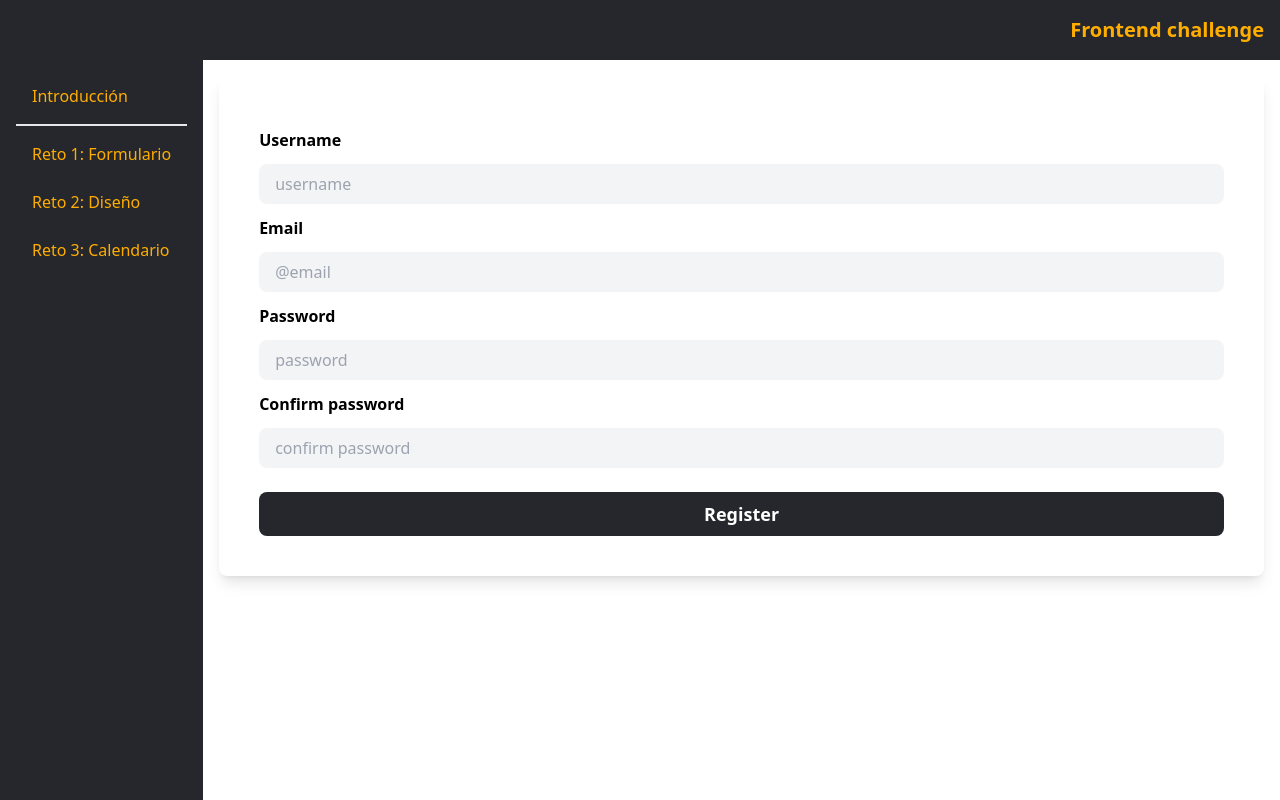
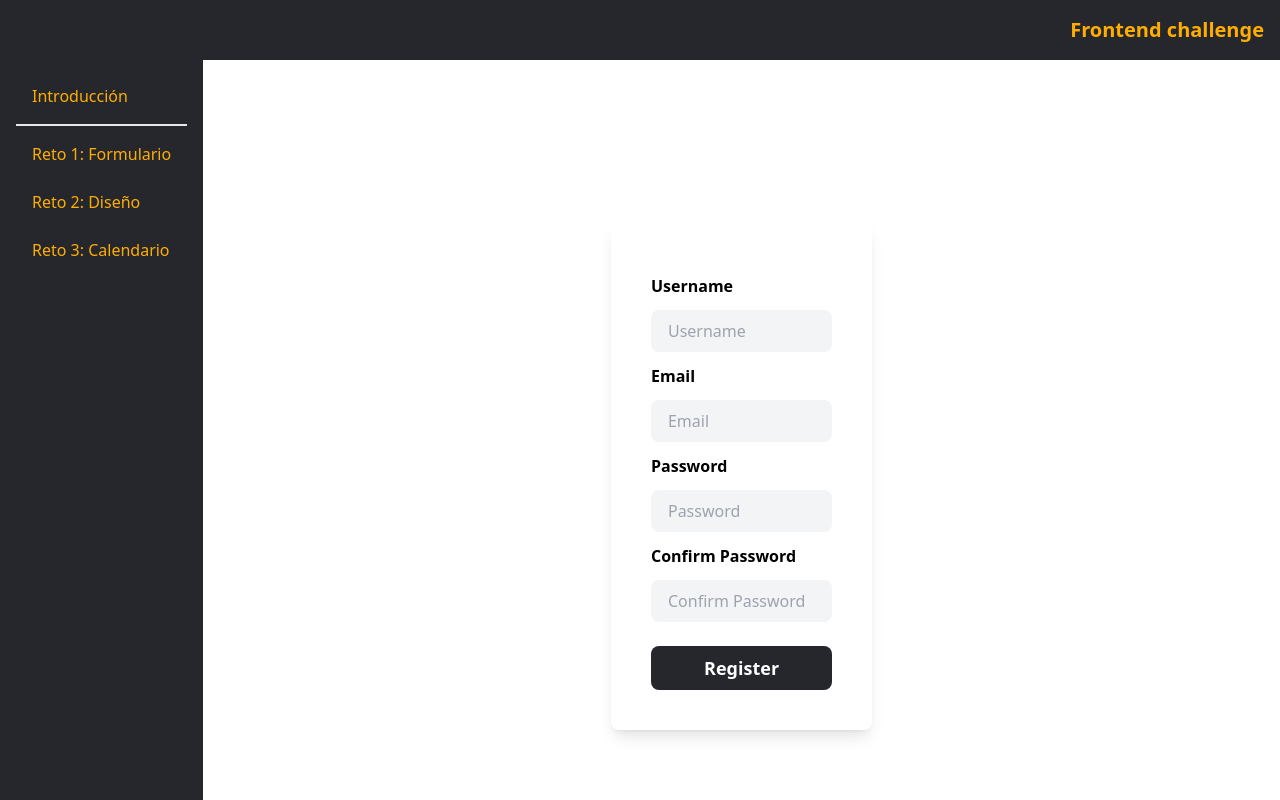
Before and after one commit to jorgepardor/vue-frontend-challenge, a Vue app: page /register-form in a window 1280 px wide. Built offline with nearby package versions, Linux system fonts and the light colour scheme.

Commit message:
Added register form

```diff
--- /dev/null
+++ b/src/components/App/InputField.vue
@@ -0,0 +1,60 @@
+<script setup>
+import { ref } from "vue";
+
+const props = defineProps({
+  modelValue: String,
+  label: String,
+  type: String,
+  validator: Boolean,
+  errorMessage: String,
+  successMessage: String,
+});
+
+const emit = defineEmits(["update:modelValue"]);
+
+let blurred = ref(false);
+let id = ref(Math.random().toString(36).substring(2, 15));
+</script>
+
+<template>
+  <div>
+    <div class="font-semibold block my-3 text-md" :for="id">
+      {{ label }}
+    </div>
+    <input
+      :id="id"
+      :class="{
+        'border-red-500': !validator && blurred,
+        'border-green-500': validator && blurred && modelValue,
+        'border-transparent':
+          !(validator && blurred && modelValue) && !(!validator && blurred),
+      }"
+      class="register-input-field"
+      :type="type"
+      :name="id"
+      :placeholder="label"
+      :value="modelValue"
+      @input="$emit('update:modelValue', $event.target.value)"
+      @blur="blurred = true"
+    />
+    <transition name="fade">
+      <p v-if="!validator && blurred" class="text-red-500 text-xs pl-2">
+        {{ errorMessage }}
+      </p>
+    </transition>
+  </div>
+</template>
+
+<style scoped>
+.fade-enter-active,
+.fade-leave-active {
+  transition: opacity 0.5s;
+}
+.fade-enter-from,
+.fade-leave-to {
+  opacity: 0;
+}
+.register-input-field {
+  @apply w-full bg-gray-100 px-4 py-2 rounded-lg focus:outline-none border;
+}
+</style>
--- a/src/views/RegisterFormView.vue
+++ b/src/views/RegisterFormView.vue
@@ -1,5 +1,4 @@
 <script setup>
-import MainLayout from '@/layouts/MainLayout.vue'
 /*
 Reto 1: Validación de formularios
 
@@ -13,91 +12,109 @@ un nombre, un email y una contraseña (dos veces). Las validaciones serán las s
 
 Siéntete libre de modificar tanto código como sea necesario, recuerda que el código proporcionado es sólo un ejemplo.
 */
+import { ref, computed } from "vue";
+import InputField from "@/components/App/InputField.vue";
+import MainLayout from "@/layouts/MainLayout.vue";
+
+let username = ref("");
+let usernameBlurred = ref(false);
+
+let email = ref("");
+let emailBlurred = ref(false);
+
+let password = ref("");
+let passwordBlurred = ref(false);
+
+let confirmPassword = ref("");
+let confirmPasswordBlurred = ref(false);
+
+let submitClicked = ref(false);
+
+const usernameIsValid = computed(() => username.value.length <= 64);
+
+const emailIsValid = computed(() =>
+  /^[\w-]+(\.[\w-]+)*@([\w-]+\.)+[a-zA-Z]{2,7}$/.test(email.value)
+);
+
+const passwordIsValid = computed(() =>
+  /^(?=.*[A-Za-z])(?=.*\d)(?=.*[@$!%*#?&])[A-Za-z\d@$!%*#?&]{8,}$/.test(
+    password.value
+  )
+);
+
+const confirmPasswordIsValid = computed(
+  () => password.value === confirmPassword.value && password.value.length > 0
+);
+
+const formIsValid = computed(
+  () =>
+    usernameIsValid.value &&
+    emailIsValid.value &&
+    passwordIsValid.value &&
+    confirmPasswordIsValid.value
+);
 
 const submit = () => {
-  /*
-  No es necesario integrar ningún cliente http. Simplemente valida que los datos son válidos
-  antes de pintar el payload por consola mediante console.log(), Por ejemplo:
-
-  if (formIsValid) {
-    console.log(payload)
+  if (formIsValid.value) {
+    const payload = {
+      username: username.value,
+      email: email.value,
+      password: password.value,
+    };
+    console.log(payload);
   }
-  */
-}
+};
 </script>
 
 <template>
   <MainLayout>
+    <div class="flex items-center justify-center min-h-screen">
       <form
-      class="bg-white p-10 rounded-lg shadow-lg min-w-full"
+        class="bg-white p-10 rounded-lg shadow-lg w-full sm:w-1/4"
         @submit.prevent="submit"
       >
-      <div>
-        <div
-          class="font-semibold block my-3 text-md"
-          for="username"
-        >
-          Username
-        </div>
-        <input
-          id="username"
-          class="w-full bg-gray-100 px-4 py-2 rounded-lg focus:outline-none"
+        <InputField
+          v-model="username"
+          label="Username"
           type="text"
-          name="username"
-          placeholder="username"
-        >
-      </div>
-      <div>
-        <div
-          class="font-semibold block my-3 text-md"
-          for="email"
-        >
-          Email
-        </div>
-        <input
-          id="email"
-          class="w-full bg-gray-100 px-4 py-2 rounded-lg focus:outline-none"
-          type="text"
-          name="email"
-          placeholder="@email"
-        >
-      </div>
-      <div>
-        <div
-          class="font-semibold block my-3 text-md"
-          for="password"
-        >
-          Password
-        </div>
-        <input
-          id="password"
-          class="w-full bg-gray-100 px-4 py-2 rounded-lg focus:outline-none"
-          type="text"
-          name="password"
-          placeholder="password"
-        >
-      </div>
-      <div>
-        <div
-          class="font-semibold block my-3 text-md"
-          for="confirm"
-        >
-          Confirm password
-        </div>
-        <input
-          id="confirm"
-          class="w-full bg-gray-100 px-4 py-2 rounded-lg focus:outline-none"
-          type="text"
-          name="confirm"
-          placeholder="confirm password"
-        >
-      </div>
+          :validator="usernameIsValid"
+          errorMessage="El nombre de usuario debe tener un máximo de 64 caracteres."
+        />
+        <InputField
+          v-model="email"
+          label="Email"
+          type="email"
+          :validator="emailIsValid"
+          errorMessage="Por favor, introduce un email válido."
+        />
+        <InputField
+          v-model="password"
+          label="Password"
+          type="password"
+          :validator="passwordIsValid"
+          errorMessage="La contraseña debe tener al menos 8 caracteres, incluyendo al menos un número y un carácter especial."
+        />
+        <InputField
+          v-model="confirmPassword"
+          label="Confirm Password"
+          type="password"
+          :validator="confirmPasswordIsValid"
+          errorMessage="Las contraseñas no coinciden."
+        />
         <button
           type="submit"
           class="bg-primary w-full mt-6 rounded-lg px-4 py-2 text-lg text-white font-semibold font-sans"
+          @click="submitClicked = true"
         >
           Register
         </button>
+        <p v-if="submitClicked && !formIsValid" class="text-red-500">
+          Por favor, corrige los errores antes de registrarte.
+        </p>
+        <p v-else-if="submitClicked && formIsValid" class="text-green-500">
+          Tus datos han sido confirmados.
+        </p>
       </form>
+    </div>
   </MainLayout>
 </template>
```
Lines whose indentation alone changed are shown as unchanged.
